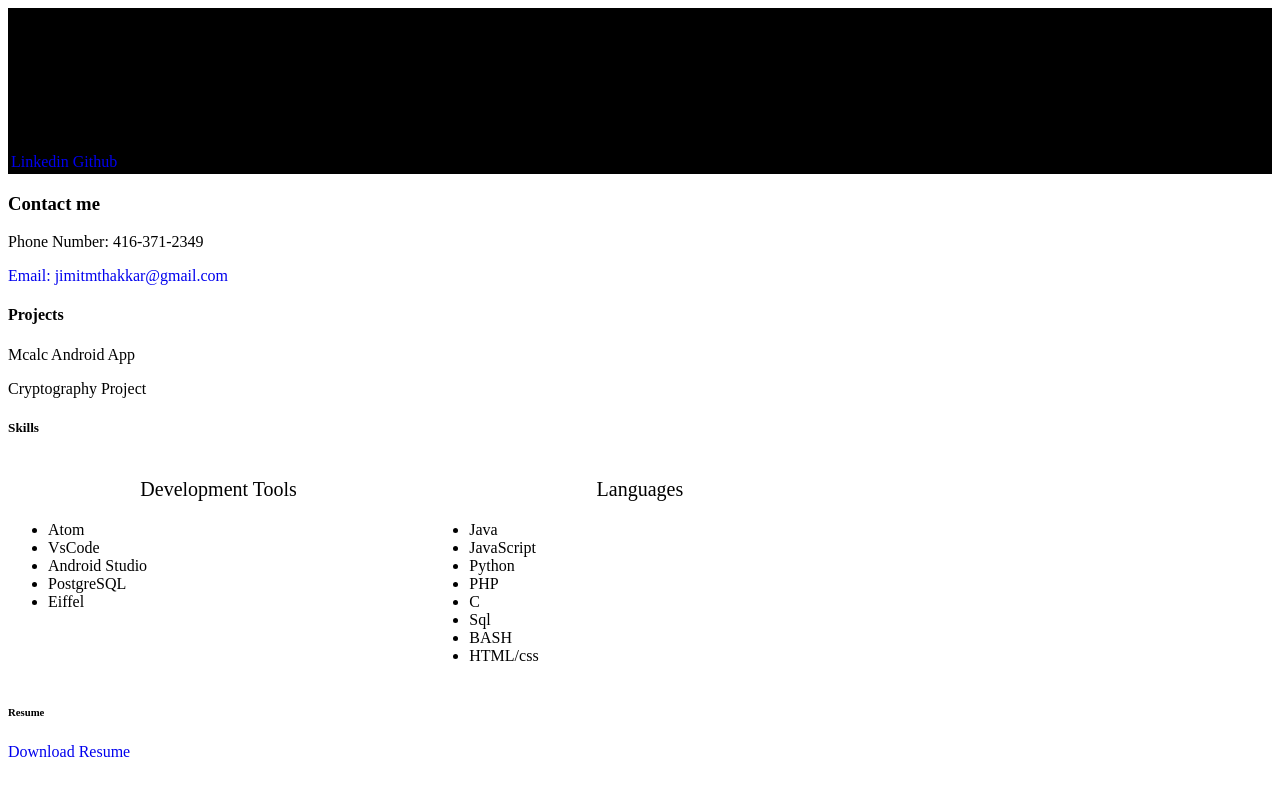
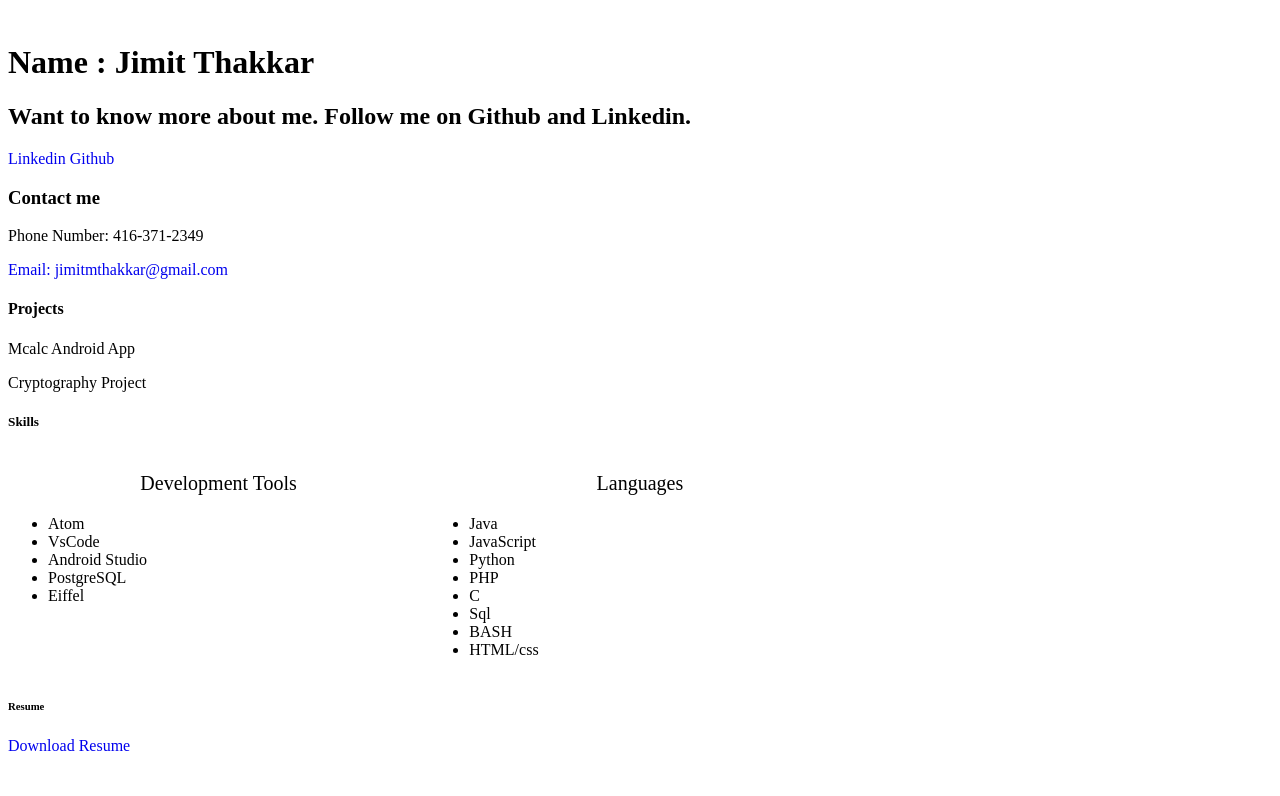
Before and after one commit to jmthakkar/Portfolio, a plain HTML site: page x1.html in a window 1280 px wide. Drawn offline with Linux system fonts and the light colour scheme.

Commit message:
Add files via upload

```diff
--- a/x.css
+++ b/x.css
@@ -1,4 +1,4 @@
-.content{
+.content1{
   border: solid;
   top: 20px;
   background-color: black;
```
Also changed, not shown: index.html (+4 -2 lines), 2 other files.
